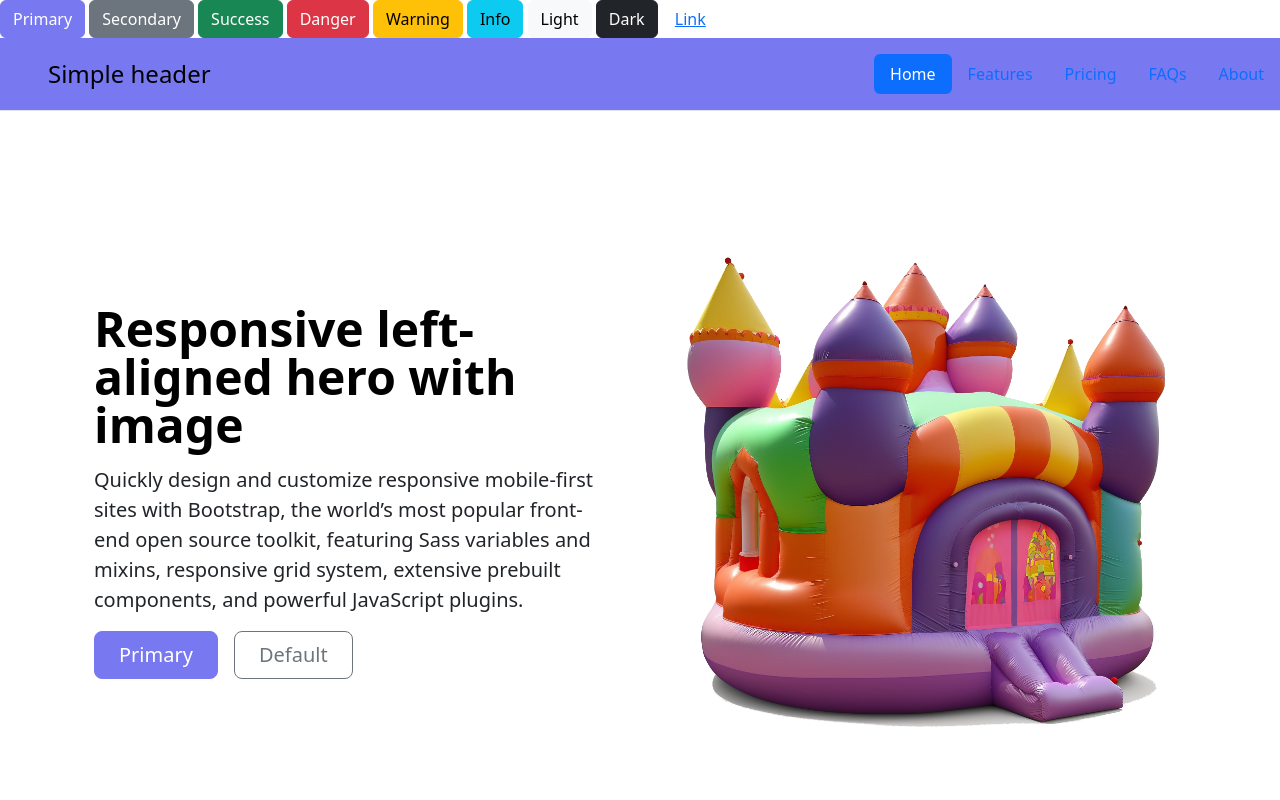
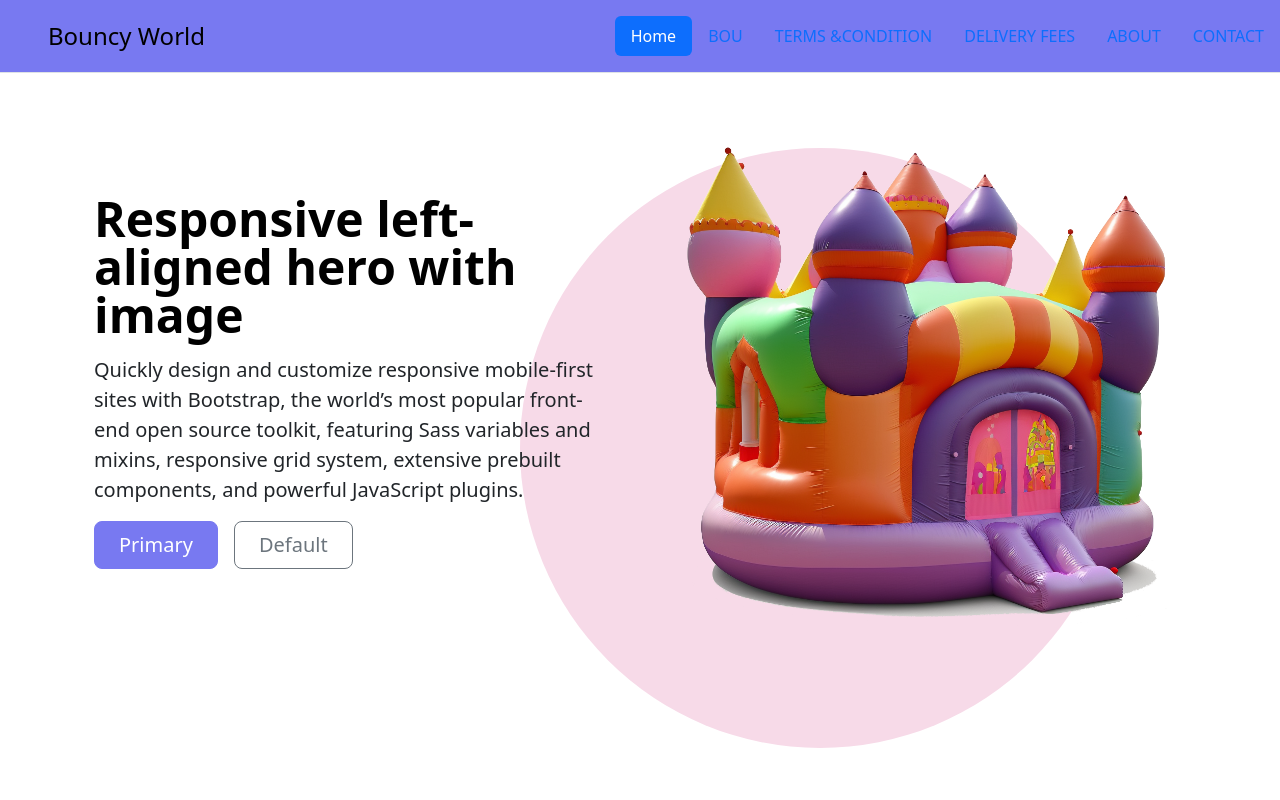
Before and after one commit to esplanadeA/Bouncy_world_infor, a website: page index.html in a window 1280 px wide. Shown: the top 800 px of the page. Drawn offline with nearby package versions, Linux system fonts and the light colour scheme.

Commit message:
header and hero banner position update

```diff
--- a/index.html
+++ b/index.html
@@ -7,31 +7,46 @@
     <!-- Bootstrap CSS -->
     <link rel="stylesheet" href="https://unpkg.com/bootstrap@5.3.2/dist/css/bootstrap.min.css" />
     <link rel="stylesheet" href="./css/styles.css" />
+    <style>
+      .circle_under {
+    position: absolute;
+    background-color: #F7DAE8;
+    border-radius: 50%;
+    width: 600px;
+    height: 600px;
+    z-index: -1;
+    left: 520px;
+    top: 100px;
+}
+ section {
+    width: 100%;
+    height: 100vh; /* 100% of the viewport height */
+    margin-top: 25px;
+  }
+   header {
+    position: absolute;
+    top: 0;
+    left: 0;
+    right: 0;
+    z-index: 1000; /* Ensure the header appears above other content */
+  }
+    </style>
   </head>
   <body>
-    <button type="button" class="btn btn-primary">Primary</button>
-    <button type="button" class="btn btn-secondary">Secondary</button>
-    <button type="button" class="btn btn-success">Success</button>
-    <button type="button" class="btn btn-danger">Danger</button>
-    <button type="button" class="btn btn-warning">Warning</button>
-    <button type="button" class="btn btn-info">Info</button>
-    <button type="button" class="btn btn-light">Light</button>
-    <button type="button" class="btn btn-dark">Dark</button>
-
-    <button type="button" class="btn btn-link">Link</button>
     <!-- nav bar -->
     <header class="bg-primary d-flex flex-wrap justify-content-center py-3 mb-4 border-bottom">
       <a href="/" class="d-flex align-items-center mb-3 mb-md-0 me-md-auto link-body-emphasis text-decoration-none">
         <svg class="bi me-2" width="40" height="32"><use xlink:href="#bootstrap"></use></svg>
-        <span class="fs-4">Simple header</span>
+        <span class="fs-4">Bouncy World</span>
       </a>
 
       <ul class="nav nav-pills text-white">
         <li class="nav-item"><a href="#" class="nav-link active" aria-current="page">Home</a></li>
-        <li class="nav-item"><a href="#" class="nav-link">Features</a></li>
-        <li class="nav-item"><a href="#" class="nav-link">Pricing</a></li>
-        <li class="nav-item"><a href="#" class="nav-link">FAQs</a></li>
-        <li class="nav-item"><a href="#" class="nav-link">About</a></li>
+        <li class="nav-item"><a href="#" class="nav-link">BOU</a></li>
+        <li class="nav-item"><a href="#" class="nav-link">TERMS &CONDITION </a></li>
+        <li class="nav-item"><a href="#" class="nav-link">DELIVERY FEES</a></li>
+        <li class="nav-item"><a href="#" class="nav-link">ABOUT</a></li>
+        <li class="nav-item"><a href="#" class="nav-link">CONTACT</a></li>
       </ul>
     </header>
 
@@ -39,6 +54,7 @@
     <section>
       <div class="container col-xxl-8 px-4 py-5">
         <div class="row flex-lg-row-reverse align-items-center g-5 py-5">
+          <div class="circle_under"></div>
           <div class="col-10 col-sm-8 col-lg-6">
             <img
               src="./asset/Hero_banner_image.png"
```
